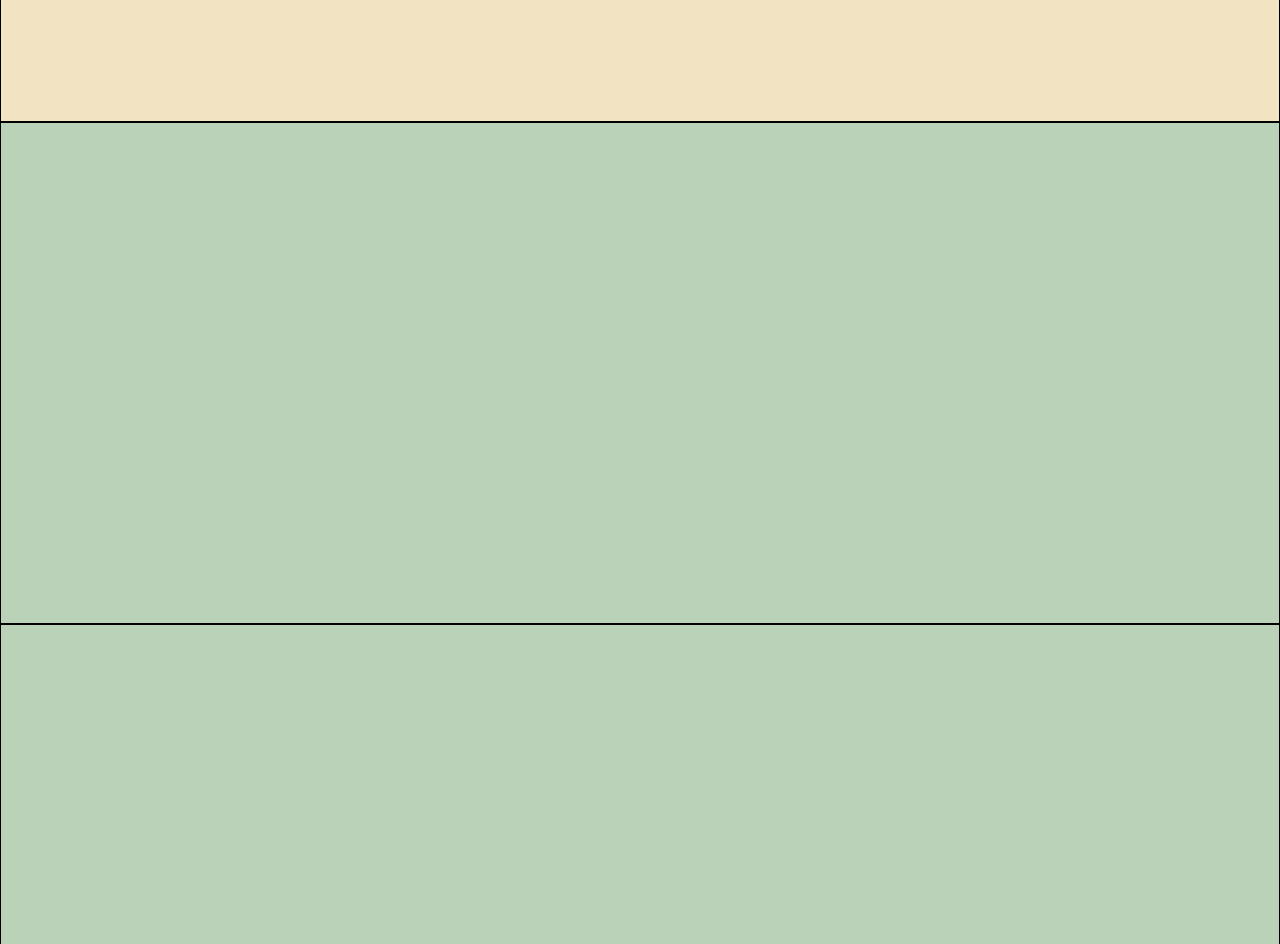
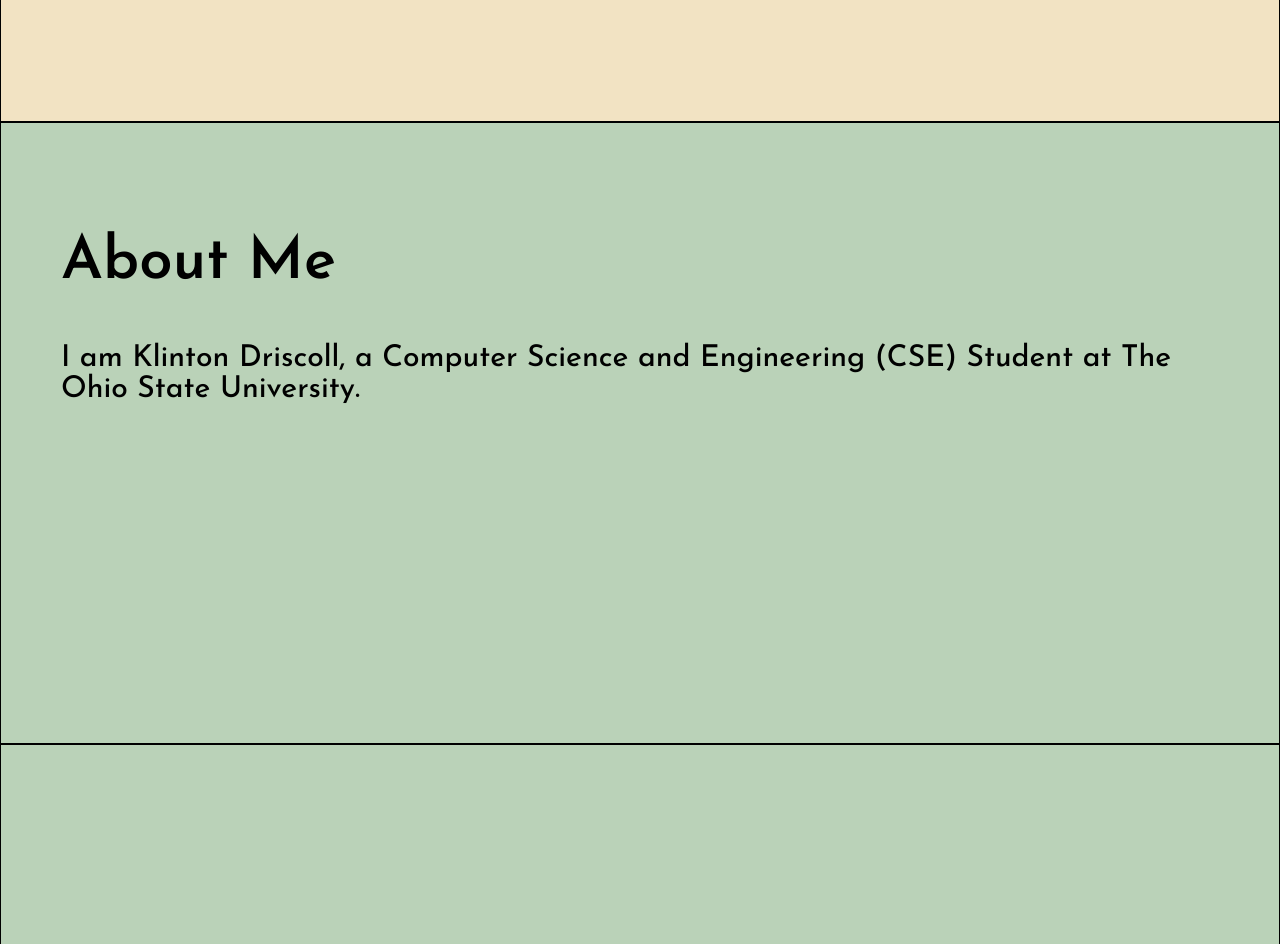
Before and after one commit to Klintonjmd/PortfolioDeprecated, a plain HTML site: page index.html in a window 1280 px wide. Shown: the part 680-1624 px from the top of the page. Drawn offline with Linux system fonts and the light colour scheme.

Commit message:
modified:   index.html 	modified:   src/styles.css

```diff
--- a/index.html
+++ b/index.html
@@ -26,20 +26,23 @@
         <div class="button">My Resume</div>
         </div>
         <div>
-          <a href="https://www.linkedin.com/in/klinton-driscoll/" target= ”_blank”>
-            <div class="social">
-              <svg xmlns="http://www.w3.org/2000/svg" fill="#20130e" width="50" height="50" viewBox="0 0 24 24"><path d="M19 0h-14c-2.761 0-5 2.239-5 5v14c0 2.761 2.239 5 5 5h14c2.762 0 5-2.239 5-5v-14c0-2.761-2.238-5-5-5zm-11 19h-3v-11h3v11zm-1.5-12.268c-.966 0-1.75-.79-1.75-1.764s.784-1.764 1.75-1.764 1.75.79 1.75 1.764-.783 1.764-1.75 1.764zm13.5 12.268h-3v-5.604c0-3.368-4-3.113-4 0v5.604h-3v-11h3v1.765c1.396-2.586 7-2.777 7 2.476v6.759z"/></svg>
-            </div>
-          </a>
-          <a href="https://github.com/Klintonjmd" target= ”_blank”>
-            <div class="social">
-              <svg xmlns="http://www.w3.org/2000/svg" fill="#20130e" width="50" height="50" viewBox="0 0 24 24"><path d="M12 0c-6.626 0-12 5.373-12 12 0 5.302 3.438 9.8 8.207 11.387.599.111.793-.261.793-.577v-2.234c-3.338.726-4.033-1.416-4.033-1.416-.546-1.387-1.333-1.756-1.333-1.756-1.089-.745.083-.729.083-.729 1.205.084 1.839 1.237 1.839 1.237 1.07 1.834 2.807 1.304 3.492.997.107-.775.418-1.305.762-1.604-2.665-.305-5.467-1.334-5.467-5.931 0-1.311.469-2.381 1.236-3.221-.124-.303-.535-1.524.117-3.176 0 0 1.008-.322 3.301 1.23.957-.266 1.983-.399 3.003-.404 1.02.005 2.047.138 3.006.404 2.291-1.552 3.297-1.23 3.297-1.23.653 1.653.242 2.874.118 3.176.77.84 1.235 1.911 1.235 3.221 0 4.609-2.807 5.624-5.479 5.921.43.372.823 1.102.823 2.222v3.293c0 .319.192.694.801.576 4.765-1.589 8.199-6.086 8.199-11.386 0-6.627-5.373-12-12-12z"/></svg>
-            </div>
-          </a>
+          <div class="social">
+            <a href="https://www.linkedin.com/in/klinton-driscoll/" target= ”_blank”>
+            <svg xmlns="http://www.w3.org/2000/svg" fill="#20130e" width="50" height="50" viewBox="0 0 24 24"><path d="M19 0h-14c-2.761 0-5 2.239-5 5v14c0 2.761 2.239 5 5 5h14c2.762 0 5-2.239 5-5v-14c0-2.761-2.238-5-5-5zm-11 19h-3v-11h3v11zm-1.5-12.268c-.966 0-1.75-.79-1.75-1.764s.784-1.764 1.75-1.764 1.75.79 1.75 1.764-.783 1.764-1.75 1.764zm13.5 12.268h-3v-5.604c0-3.368-4-3.113-4 0v5.604h-3v-11h3v1.765c1.396-2.586 7-2.777 7 2.476v6.759z"/></svg>
+          </a></div>
+          <div class="social">
+            <a href="https://github.com/Klintonjmd" target= ”_blank”>
+            <svg xmlns="http://www.w3.org/2000/svg" fill="#20130e" width="50" height="50" viewBox="0 0 24 24"><path d="M12 0c-6.626 0-12 5.373-12 12 0 5.302 3.438 9.8 8.207 11.387.599.111.793-.261.793-.577v-2.234c-3.338.726-4.033-1.416-4.033-1.416-.546-1.387-1.333-1.756-1.333-1.756-1.089-.745.083-.729.083-.729 1.205.084 1.839 1.237 1.839 1.237 1.07 1.834 2.807 1.304 3.492.997.107-.775.418-1.305.762-1.604-2.665-.305-5.467-1.334-5.467-5.931 0-1.311.469-2.381 1.236-3.221-.124-.303-.535-1.524.117-3.176 0 0 1.008-.322 3.301 1.23.957-.266 1.983-.399 3.003-.404 1.02.005 2.047.138 3.006.404 2.291-1.552 3.297-1.23 3.297-1.23.653 1.653.242 2.874.118 3.176.77.84 1.235 1.911 1.235 3.221 0 4.609-2.807 5.624-5.479 5.921.43.372.823 1.102.823 2.222v3.293c0 .319.192.694.801.576 4.765-1.589 8.199-6.086 8.199-11.386 0-6.627-5.373-12-12-12z"/></svg>
+          </a></div>
         </div>
     </div>
     </section>
-    <section></section>
+    <section class="sub-section">
+      <div class="about-me">
+        <h2>About Me</h2>
+        <p>I am Klinton Driscoll, a Computer Science and Engineering (CSE) Student at The Ohio State University.</p>
+      </div>
+    </section>
     <section></section>
     <footer></footer>
 	<script src="src/index.js"></script>
--- a/src/styles.css
+++ b/src/styles.css
@@ -41,10 +41,15 @@ h1 {
     margin: 0px 0px 0px 0px;
 }
 
+h2 {
+    font-size: 60px;
+}
+
 p {
     margin: 0px;
     font-weight: 500;
     width: 100%;
+    font-size: 30px;
 }
 
 .landing {
@@ -58,6 +63,7 @@ p {
     margin-left: 40px;
     margin-bottom: 220px;
     color: #20130e;
+    width: 55%;
 }
 
 .button {
@@ -100,3 +106,13 @@ p {
 .social {
     margin: 20px;
 }
+
+.sub-section {
+    display: flex;
+    justify-content: space-around;
+    padding: 60px;
+}
+
+.about-me {
+
+}
```
